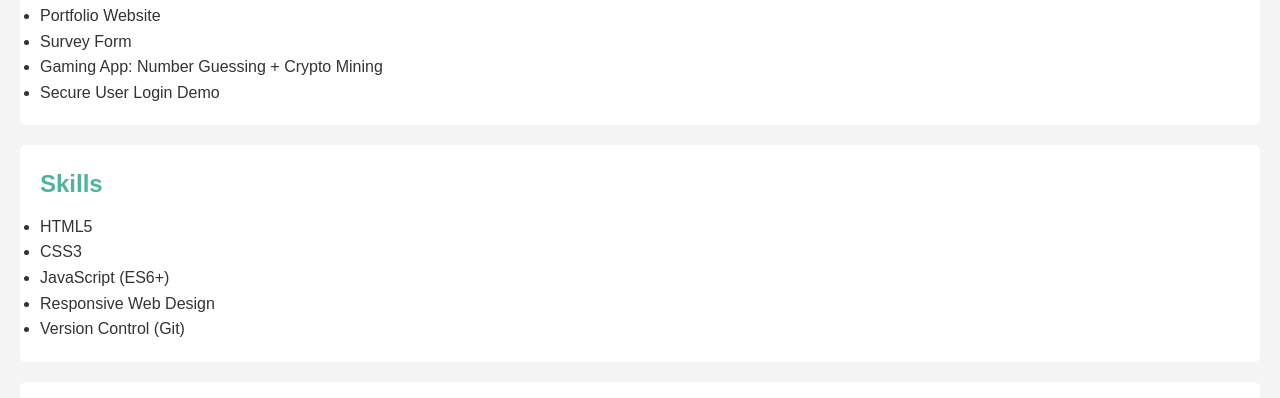
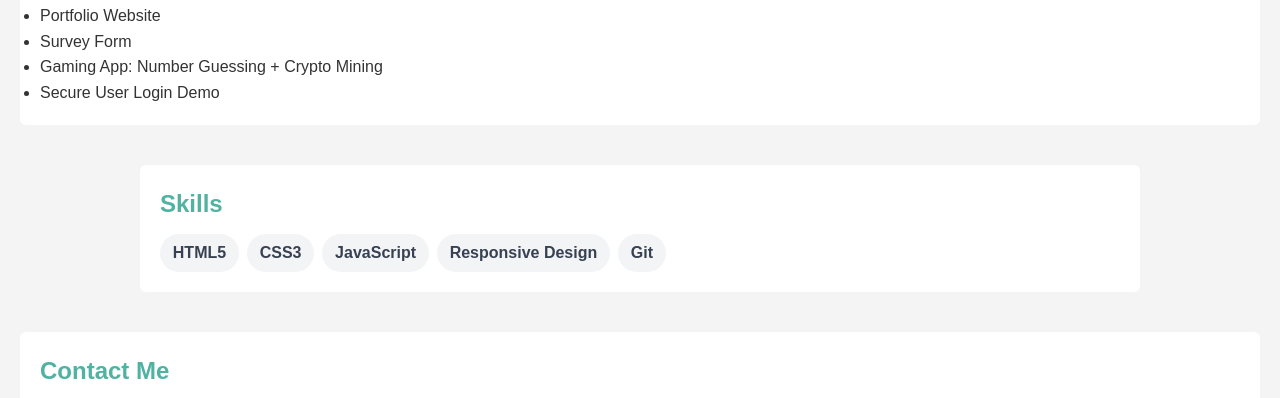
Before and after one commit to chinanugod/portfolio, a plain HTML site: page index.html in a window 1280 px wide. Shown: the part 869-1267 px from the top of the page. Drawn offline with Linux system fonts and the light colour scheme.

Commit message:
feat: added skills badges

```diff
--- a/index.html
+++ b/index.html
@@ -59,14 +59,14 @@
       </ul>
     </section>
 
-    <section id="skills">
+    <section id="skills" class="section skills">
       <h2>Skills</h2>
-      <ul>
+      <ul class="skills-list">
         <li>HTML5</li>
         <li>CSS3</li>
-        <li>JavaScript (ES6+)</li>
-        <li>Responsive Web Design</li>
-        <li>Version Control (Git)</li>
+        <li>JavaScript</li>
+        <li>Responsive Design</li>
+        <li>Git</li>
       </ul>
     </section>
 
--- a/style.css
+++ b/style.css
@@ -96,6 +96,17 @@ section {
 .about p{font-size:1.05rem;
     color:#374151}
 
+.skills-list{display:flex;
+    gap:.5rem;
+    flex-wrap:wrap;
+    list-style:none;
+    padding:0}
+.skills-list li{background:#f3f4f6;
+    padding:.4rem .8rem;
+    border-radius:999px;
+    font-weight:600;
+    color:#374151}
+
 
 .contact-form .form-group {
   margin-bottom: 15px;
```
